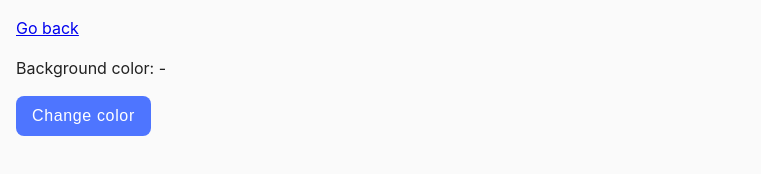
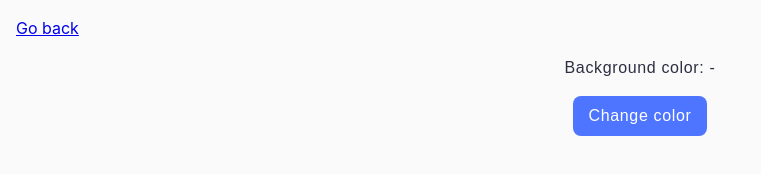
Before and after one commit to StanislavJS/goit-js-hw-07, a plain HTML site: page task-5.html in a window 1280 px wide. Shown: the whole page, without its empty margins (0-761 px from the left). Drawn offline with Linux system fonts and the light colour scheme.

Commit message:
common.css

```diff
--- a/css/common.css
+++ b/css/common.css
@@ -141,3 +141,18 @@ button:hover,
 button:focus {
   background-color: var(--hover-btn);
 }
+
+.widget {
+  text-align: center;
+}
+
+.widget > p {
+  margin-top: 0;
+  margin-bottom: 16px;
+  font-family: "Montserrat", sans-serif;
+  font-weight: 400;
+  font-size: 16px;
+  line-height: 1.5;
+  letter-spacing: 0.04em;
+  color: var(--txt-color);
+}
```
